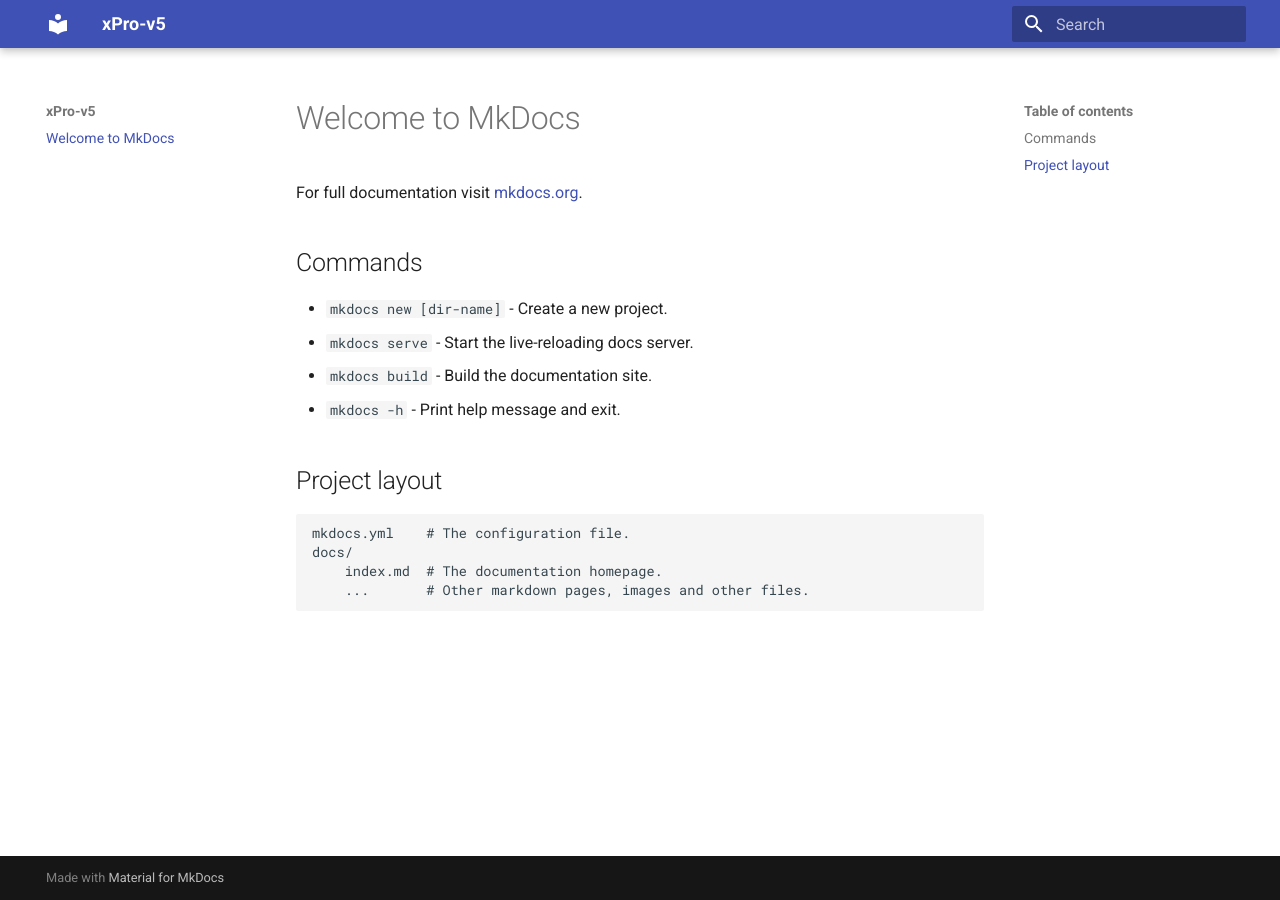
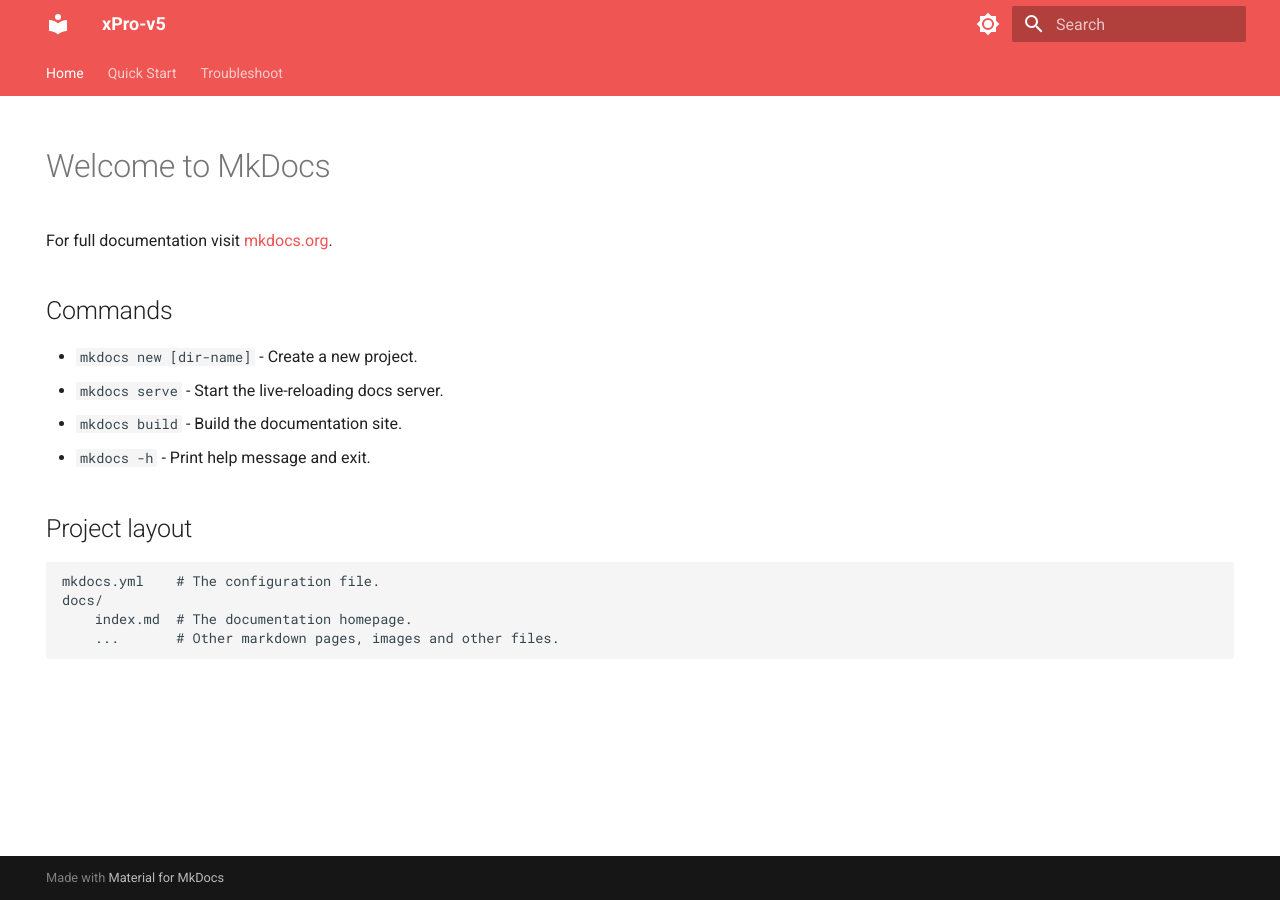
Before and after one commit to NWKaval/xProWiki, an MkDocs documentation site: the page built from docs/index.md, in a window 1280 px wide. Built offline with MkDocs 1.6.1 and Material for MkDocs 9.7.7, drawn with Linux system fonts in a browser that asks for light colours.

Commit message:
quickstart and troubleshoot page added

```diff
--- a/mkdocs.yml
+++ b/mkdocs.yml
@@ -1,3 +1,29 @@
 site_name: xPro-v5
 theme:
   name: material
+  features:
+    - navigation.tabs
+    - navigation.sections
+    - navigation.top
+  palette:
+    # Palette toggle for light mode
+    - media: "(prefers-color-scheme: light)"
+      scheme: default
+      primary: red
+      accent: deep orange
+      toggle:
+        icon: material/brightness-7
+        name: Switch to dark mode
+
+    # Palette toggle for dark mode
+    - media: "(prefers-color-scheme: dark)"
+      scheme: slate
+      primary: red
+      accent: deep orange
+      toggle:
+        icon: material/brightness-4
+        name: Switch to light mode
+nav:
+  - Home: index.md
+  - Quick Start: quickStart.md
+  - Troubleshoot: troubleshoot.md
```
Also changed, not shown: docs/index.md (+7 -0 lines), docs/quickStart.md (added), docs/troubleshoot.md (added).
